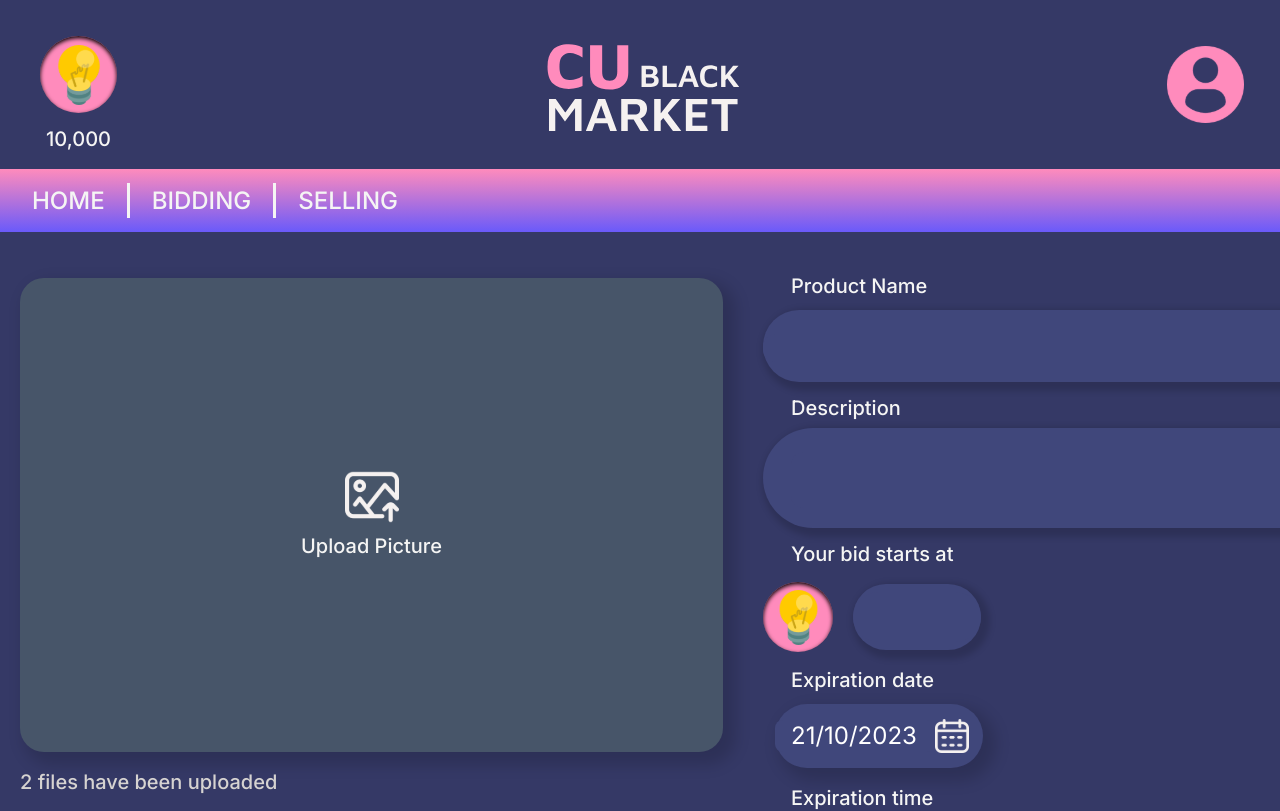
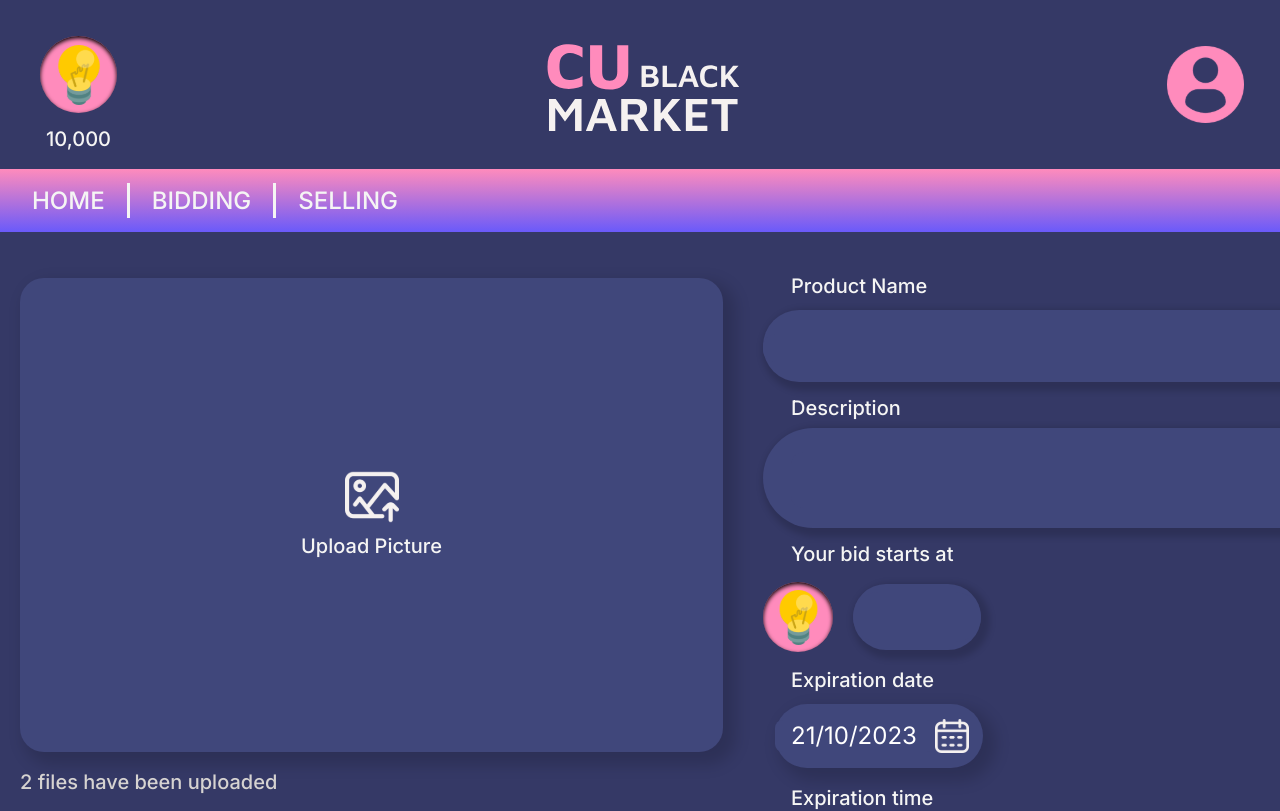
Before and after one commit to znxxx/CU-market-frontend, a Next.js app: page /u/sell in a window 1280 px wide. Shown: the top 811 px of the page. Built offline with nearby package versions, Linux system fonts and the light colour scheme.

Commit message:
draft selling page

```diff
--- a/src/app/u/sell/page.tsx
+++ b/src/app/u/sell/page.tsx
@@ -11,7 +11,7 @@ function sellItem() {
         <div className="gap-5 flex max-md:flex-col max-md:items-stretch max-md:gap-0">
           <div className="flex flex-col items-stretch max-md:w-full max-md:ml-0">
             <div className="flex grow flex-col mt-1.5 max-md:max-w-full max-md:mt-10">
-              <div className="shadow-[8px_8px_15px_5px_rgba(0,0,0,0.15)] bg-slate-600 flex w-[703px] max-w-full flex-col pt-48 pb-48 rounded-3xl">
+              <div className="shadow-[8px_8px_15px_5px_rgba(0,0,0,0.15)] bg-[#40477B] flex w-[703px] max-w-full flex-col pt-48 pb-48 rounded-3xl">
                 <div className="self-center flex flex-col" />
                 <div className="text-stone-100 text-xl font-medium self-center justify-center max-md:mb-2.5 items-center">
                   <div className="">
```
